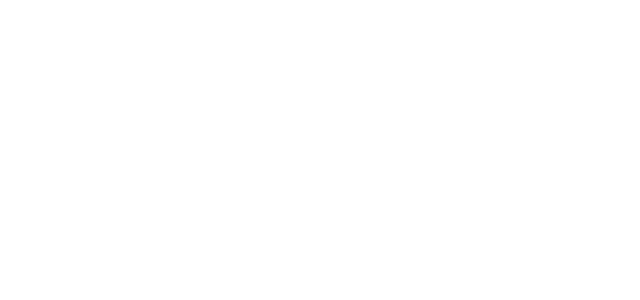
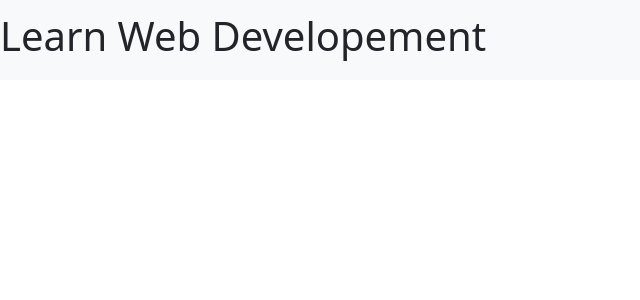
Before and after one commit to eleonoracappellesso/react-use-state, a React (Vite) app: page / in a window 1280 px wide. Shown: the top 300 px of the page, without its empty margins (0-640 px from the left). Built offline with nearby package versions, Linux system fonts and the light colour scheme.

Commit message:
created HeaderComponent

```diff
--- a/src/App.jsx
+++ b/src/App.jsx
@@ -1,10 +1,11 @@
 import { useState } from 'react'
+import HeaderComponent from './components/HeaderComponent';
 
 function App() {
 
   return (
     <>
-
+      <HeaderComponent />
     </>
   )
 }
--- /dev/null
+++ b/src/components/HeaderComponent.jsx
@@ -0,0 +1,9 @@
+function HeaderComponent() {
+    return (
+        <header>
+            <h1>Learn Web Developement</h1>
+        </header>
+    )
+}
+
+export default HeaderComponent;
--- a/src/index.css
+++ b/src/index.css
@@ -0,0 +1,6 @@
+header {
+    background-color: #F8F9FA;
+    height: 80px;
+    display: flex;
+    align-items: center;
+}
```
